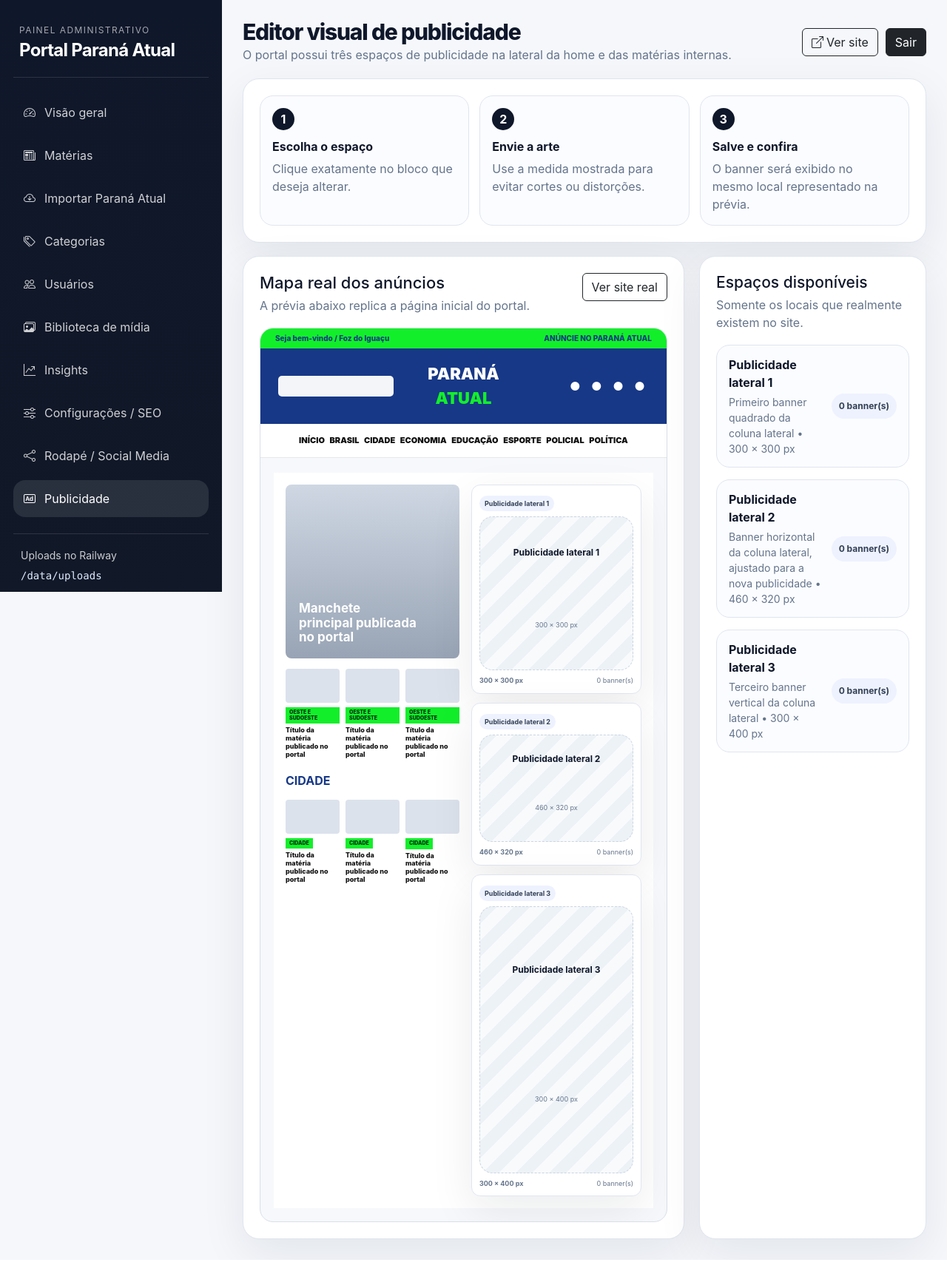
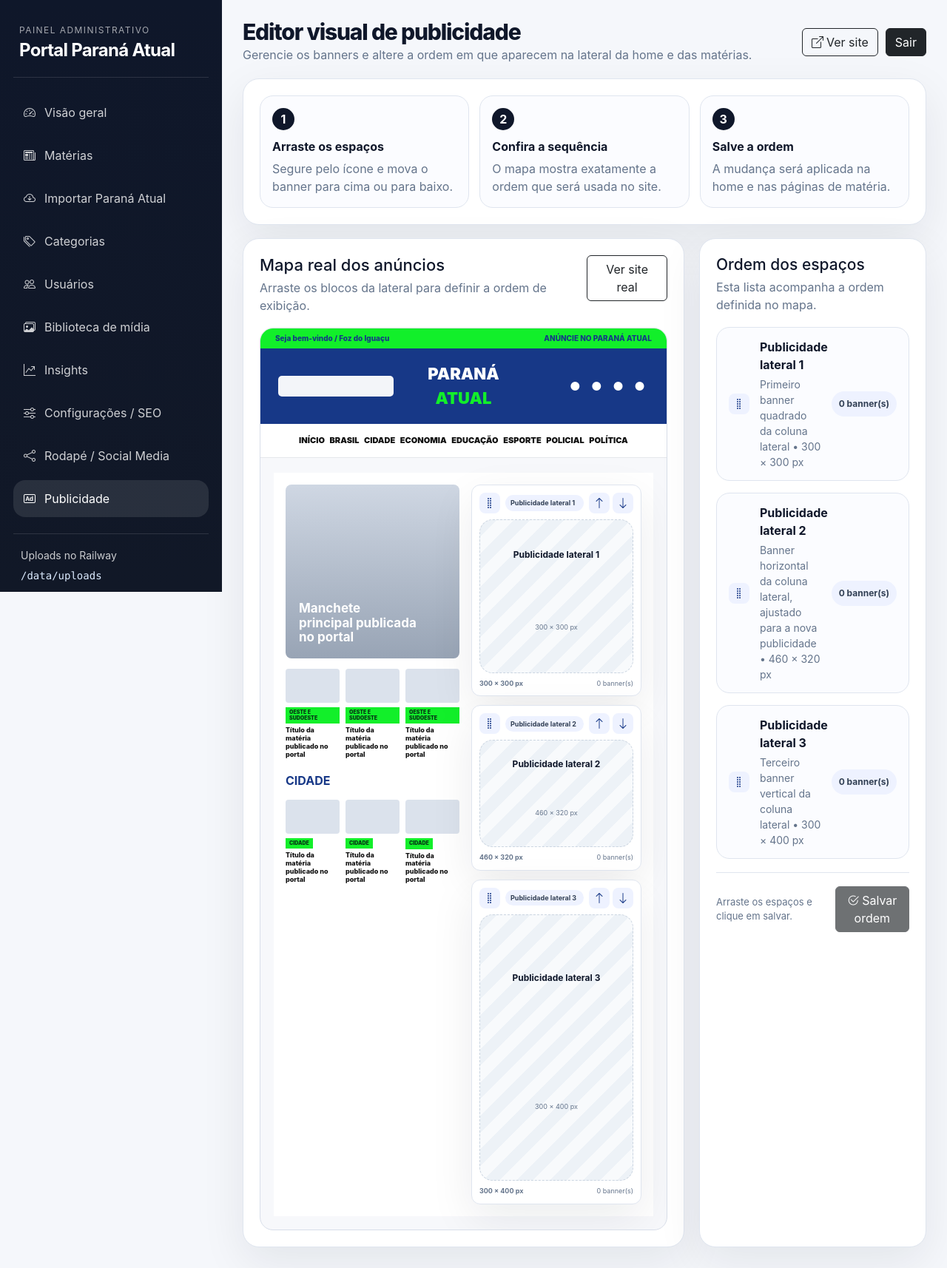
Before and after one commit to Hunter954/Portal-Paran--Atual, a Flask app: page /admin/ads in a window 1280 px wide. Shown: the whole page at 74% size. Run offline with Flask 3, Linux system fonts and the light colour scheme; a user stored in the database is signed in; data comes from the database, SQL or seed files in the repository; parts of the project's set-up code (start-up, migrations or seed data) failed here and were passed over.

Commit message:
Add files via upload

```diff
--- a/app/__init__.py
+++ b/app/__init__.py
@@ -117,6 +117,7 @@
         ("footer_copyright_text", "Todos os direitos reservados - Portal Paraná Atual"),
         ("site_keywords", "notícias, Paraná, Foz do Iguaçu, portal de notícias, atualidades"),
         ("top_menu_category_ids", "[]"),
+        ("ad_sidebar_order", "[\"sidebar_1\", \"header_top\", \"sidebar_2\"]"),
         ("hub_enabled", "0"),
         ("hub_site_key", ""),
         ("hub_receive_token", ""),
--- a/app/routes.py
+++ b/app/routes.py
@@ -84,6 +84,37 @@
             '})();</script>'
         )
     return f'<div class="ad-rotator {wrapper_class}" id="ad-rotator-{slot_id}">{"".join(slides_html)}{controls}</div>{script}'
+
+
+AD_SIDEBAR_KEYS = ('sidebar_1', 'header_top', 'sidebar_2')
+AD_SIDEBAR_WRAPPERS = {
+    'sidebar_1': 'pa-ad pa-ad--green pa-ad--square',
+    'header_top': 'pa-ad pa-ad--blue pa-ad--landscape',
+    'sidebar_2': 'pa-ad pa-ad--green pa-ad--tall',
+}
+
+
+def _ad_sidebar_order() -> list[str]:
+    raw = _setting_json('ad_sidebar_order', list(AD_SIDEBAR_KEYS))
+    if not isinstance(raw, list):
+        raw = []
+    clean = []
+    for key in raw:
+        if key in AD_SIDEBAR_KEYS and key not in clean:
+            clean.append(key)
+    clean.extend(key for key in AD_SIDEBAR_KEYS if key not in clean)
+    return clean
+
+
+def _ad_sidebar_items() -> list[dict]:
+    return [
+        {
+            'key': key,
+            'html': _get_ad(key),
+            'wrapper_class': AD_SIDEBAR_WRAPPERS[key],
+        }
+        for key in _ad_sidebar_order()
+    ]
 
 
 def _get_ad(key: str) -> str:
@@ -668,6 +699,7 @@
         ad_home_bottom=_get_ad("home_bottom"),
         ad_sidebar_1=_get_ad("sidebar_1"),
         ad_sidebar_2=_get_ad("sidebar_2"),
+        ad_sidebar_items=_ad_sidebar_items(),
     )
 
 
@@ -728,6 +760,7 @@
         ad_article_end=_get_ad("home_mid"),
         ad_sidebar_1=_get_ad("sidebar_1"),
         ad_sidebar_2=_get_ad("sidebar_2"),
+        ad_sidebar_items=_ad_sidebar_items(),
     )
 
 
--- a/app/static/css/admin.css
+++ b/app/static/css/admin.css
@@ -270,3 +270,23 @@
 .ads-home-preview__sidebar .ads-preview-art strong{font-size:12px;text-align:center}
 .ads-home-preview__sidebar .ads-preview-art small{font-size:9px}
 @media(max-width:700px){.ads-home-preview{grid-template-columns:1fr}.ads-home-preview__sidebar{display:grid;grid-template-columns:repeat(2,1fr)}.ads-home-preview__cards{grid-template-columns:repeat(2,1fr)}}
+
+/* Ordenação dinâmica dos espaços de publicidade */
+.ads-sortable-item{cursor:grab;user-select:none}
+.ads-sortable-item:active{cursor:grabbing}
+.ads-sortable-item.is-dragging{opacity:.45;transform:scale(.985)}
+.ads-sortable-item.is-drag-over{outline:3px solid rgba(23,56,135,.22);outline-offset:3px}
+.ads-sortable-toolbar{display:flex;align-items:center;gap:7px;margin-bottom:8px}
+.ads-sortable-toolbar .ads-preview-badge{margin:0;flex:1}
+.ads-drag-handle,.ads-order-actions button{border:0;background:#eef2ff;color:#173887;border-radius:8px;width:28px;height:28px;display:inline-grid;place-items:center;padding:0}
+.ads-drag-handle{cursor:grab;font-size:16px}
+.ads-order-actions{display:flex;gap:4px}
+.ads-preview-edit{display:block;color:inherit;text-decoration:none}
+.ads-slot-list-item{display:grid;grid-template-columns:auto minmax(0,1fr) auto}
+.ads-slot-list-item>a{color:inherit;text-decoration:none;min-width:0}
+.ads-order-footer{display:flex;align-items:center;justify-content:space-between;gap:14px;margin-top:18px;padding-top:18px;border-top:1px solid var(--admin-line)}
+.ads-order-status{font-size:13px;color:var(--admin-muted)}
+.ads-order-status.is-dirty{color:#9a6700;font-weight:700}
+.ads-order-status.is-success{color:#15803d;font-weight:700}
+.ads-order-status.is-error{color:#b91c1c;font-weight:700}
+@media(max-width:700px){.ads-order-footer{align-items:stretch;flex-direction:column}.ads-order-footer .btn{width:100%}.ads-home-preview__sidebar{grid-template-columns:1fr!important}}
--- a/app/static/js/admin.js
+++ b/app/static/js/admin.js
@@ -18,3 +18,110 @@
   openBtn?.addEventListener('click', openSidebar);
   closeBtns.forEach((btn) => btn.addEventListener('click', closeSidebar));
 })();
+
+(() => {
+  const editor = document.querySelector('[data-ads-order-editor]');
+  if (!editor) return;
+
+  const sortables = [...editor.querySelectorAll('[data-ads-sortable]')];
+  const preview = editor.querySelector('[data-ads-sortable="preview"]');
+  const saveButton = editor.querySelector('[data-save-ads-order]');
+  const status = editor.querySelector('[data-ads-order-status]');
+  const saveUrl = editor.dataset.saveUrl;
+  let draggedKey = null;
+  let dirty = false;
+
+  const currentOrder = () => [...preview.querySelectorAll('[data-slot-key]')].map(item => item.dataset.slotKey);
+
+  const syncAll = (order) => {
+    sortables.forEach(container => {
+      order.forEach(key => {
+        const item = container.querySelector(`[data-slot-key="${key}"]`);
+        if (item) container.appendChild(item);
+      });
+    });
+  };
+
+  const markDirty = () => {
+    dirty = true;
+    saveButton.disabled = false;
+    status.textContent = 'Ordem alterada. Clique em salvar para aplicar no site.';
+    status.className = 'ads-order-status is-dirty';
+  };
+
+  const moveKey = (key, direction) => {
+    const order = currentOrder();
+    const index = order.indexOf(key);
+    const next = direction === 'up' ? index - 1 : index + 1;
+    if (index < 0 || next < 0 || next >= order.length) return;
+    [order[index], order[next]] = [order[next], order[index]];
+    syncAll(order);
+    markDirty();
+  };
+
+  sortables.forEach(container => {
+    container.addEventListener('dragstart', event => {
+      const item = event.target.closest('[data-slot-key]');
+      if (!item) return;
+      draggedKey = item.dataset.slotKey;
+      item.classList.add('is-dragging');
+      event.dataTransfer.effectAllowed = 'move';
+      event.dataTransfer.setData('text/plain', draggedKey);
+    });
+
+    container.addEventListener('dragover', event => {
+      event.preventDefault();
+      const target = event.target.closest('[data-slot-key]');
+      container.querySelectorAll('.is-drag-over').forEach(el => el.classList.remove('is-drag-over'));
+      if (target && target.dataset.slotKey !== draggedKey) target.classList.add('is-drag-over');
+    });
+
+    container.addEventListener('drop', event => {
+      event.preventDefault();
+      const target = event.target.closest('[data-slot-key]');
+      if (!draggedKey || !target || target.dataset.slotKey === draggedKey) return;
+      const order = currentOrder().filter(key => key !== draggedKey);
+      const targetIndex = order.indexOf(target.dataset.slotKey);
+      const rect = target.getBoundingClientRect();
+      const after = event.clientY > rect.top + rect.height / 2;
+      order.splice(targetIndex + (after ? 1 : 0), 0, draggedKey);
+      syncAll(order);
+      markDirty();
+    });
+
+    container.addEventListener('dragend', () => {
+      draggedKey = null;
+      editor.querySelectorAll('.is-dragging,.is-drag-over').forEach(el => el.classList.remove('is-dragging','is-drag-over'));
+    });
+  });
+
+  editor.addEventListener('click', event => {
+    const button = event.target.closest('[data-move]');
+    if (!button) return;
+    const item = button.closest('[data-slot-key]');
+    moveKey(item.dataset.slotKey, button.dataset.move);
+  });
+
+  saveButton.addEventListener('click', async () => {
+    if (!dirty) return;
+    saveButton.disabled = true;
+    status.textContent = 'Salvando nova ordem...';
+    status.className = 'ads-order-status';
+    try {
+      const response = await fetch(saveUrl, {
+        method: 'POST',
+        headers: {'Content-Type': 'application/json', 'Accept': 'application/json'},
+        body: JSON.stringify({order: currentOrder()}),
+      });
+      const data = await response.json();
+      if (!response.ok || !data.ok) throw new Error(data.message || 'Não foi possível salvar.');
+      dirty = false;
+      status.textContent = data.message;
+      status.className = 'ads-order-status is-success';
+    } catch (error) {
+      saveButton.disabled = false;
+      status.textContent = error.message || 'Erro ao salvar a ordem.';
+      status.className = 'ads-order-status is-error';
+    }
+  });
+})();
--- a/app/templates/admin/ads_editor.html
+++ b/app/templates/admin/ads_editor.html
@@ -1,20 +1,20 @@
 {% extends 'admin/layout.html' %}
 {% block admin_title %}Publicidade{% endblock %}
 {% block page_title %}Editor visual de publicidade{% endblock %}
-{% block page_subtitle %}O portal possui três espaços de publicidade na lateral da home e das matérias internas.{% endblock %}
+{% block page_subtitle %}Gerencie os banners e altere a ordem em que aparecem na lateral da home e das matérias.{% endblock %}
 {% block admin_content %}
 <section class="panel-card ads-guide-card">
   <div class="ads-guide-grid">
-    <div><span class="ads-guide-step">1</span><strong>Escolha o espaço</strong><p>Clique exatamente no bloco que deseja alterar.</p></div>
-    <div><span class="ads-guide-step">2</span><strong>Envie a arte</strong><p>Use a medida mostrada para evitar cortes ou distorções.</p></div>
-    <div><span class="ads-guide-step">3</span><strong>Salve e confira</strong><p>O banner será exibido no mesmo local representado na prévia.</p></div>
+    <div><span class="ads-guide-step">1</span><strong>Arraste os espaços</strong><p>Segure pelo ícone e mova o banner para cima ou para baixo.</p></div>
+    <div><span class="ads-guide-step">2</span><strong>Confira a sequência</strong><p>O mapa mostra exatamente a ordem que será usada no site.</p></div>
+    <div><span class="ads-guide-step">3</span><strong>Salve a ordem</strong><p>A mudança será aplicada na home e nas páginas de matéria.</p></div>
   </div>
 </section>
 
-<section class="ads-visual-layout">
+<section class="ads-visual-layout" data-ads-order-editor data-save-url="{{ url_for('admin.ads_order_post') }}">
   <div class="panel-card ads-visual-canvas">
     <div class="ads-visual-topline">
-      <div><h2>Mapa real dos anúncios</h2><p>A prévia abaixo replica a página inicial do portal.</p></div>
+      <div><h2>Mapa real dos anúncios</h2><p>Arraste os blocos da lateral para definir a ordem de exibição.</p></div>
       <a class="btn btn-outline-dark" href="{{ url_for('site.home') }}" target="_blank" rel="noopener">Ver site real</a>
     </div>
 
@@ -32,28 +32,42 @@
           <strong class="ads-home-preview__section-title">CIDADE</strong>
           <div class="ads-home-preview__cards">{% for i in range(3) %}<div><span></span><small><b>CIDADE</b>Título da matéria publicado no portal</small></div>{% endfor %}</div>
         </div>
-        <div class="ads-home-preview__sidebar">
-          {% for key in ['sidebar_1', 'header_top', 'sidebar_2'] %}
-            {% for item in slot_cards if item.slot.key == key %}
-            <a class="ads-preview-slot ads-preview-slot--{{ item.shape }}" href="{{ url_for('admin.ads_manage', slot_id=item.slot.id) }}">
+        <div class="ads-home-preview__sidebar ads-sortable" data-ads-sortable="preview">
+          {% for item in slot_cards %}
+          <div class="ads-preview-slot ads-preview-slot--{{ item.shape }} ads-sortable-item" draggable="true" data-slot-key="{{ item.slot.key }}">
+            <div class="ads-sortable-toolbar">
+              <button class="ads-drag-handle" type="button" title="Arraste para mudar a posição" aria-label="Arraste para mudar a posição"><i class="bi bi-grip-vertical"></i></button>
               <span class="ads-preview-badge">{{ item.label }}</span>
+              <div class="ads-order-actions">
+                <button type="button" data-move="up" title="Mover para cima"><i class="bi bi-arrow-up"></i></button>
+                <button type="button" data-move="down" title="Mover para baixo"><i class="bi bi-arrow-down"></i></button>
+              </div>
+            </div>
+            <a class="ads-preview-edit" href="{{ url_for('admin.ads_manage', slot_id=item.slot.id) }}">
               <div class="ads-preview-art {% if item.cover_image %}has-image{% endif %}">{% if item.cover_image %}<img src="{{ item.cover_image }}" alt="{{ item.label }}">{% else %}<strong>{{ item.label }}</strong><small>{{ item.dimensions }}</small>{% endif %}</div>
               <div class="ads-preview-meta"><strong>{{ item.dimensions }}</strong><span>{{ item.banner_count }} banner(s)</span></div>
             </a>
-            {% endfor %}
+          </div>
           {% endfor %}
         </div>
       </div>
-
     </div>
   </div>
 
   <div class="panel-card ads-slot-list-card">
-    <div class="panel-head"><div><h2>Espaços disponíveis</h2><p>Somente os locais que realmente existem no site.</p></div></div>
-    <div class="ads-slot-list">
+    <div class="panel-head"><div><h2>Ordem dos espaços</h2><p>Esta lista acompanha a ordem definida no mapa.</p></div></div>
+    <div class="ads-slot-list ads-sortable" data-ads-sortable="list">
       {% for item in slot_cards %}
-      <a class="ads-slot-list-item" href="{{ url_for('admin.ads_manage', slot_id=item.slot.id) }}"><div><strong>{{ item.label }}</strong><small>{{ item.hint }} • {{ item.dimensions }}</small></div><span>{{ item.banner_count }} banner(s)</span></a>
+      <div class="ads-slot-list-item ads-sortable-item" draggable="true" data-slot-key="{{ item.slot.key }}">
+        <button class="ads-drag-handle" type="button" title="Arraste para mudar a posição"><i class="bi bi-grip-vertical"></i></button>
+        <a href="{{ url_for('admin.ads_manage', slot_id=item.slot.id) }}"><div><strong>{{ item.label }}</strong><small>{{ item.hint }} • {{ item.dimensions }}</small></div></a>
+        <span>{{ item.banner_count }} banner(s)</span>
+      </div>
       {% endfor %}
+    </div>
+    <div class="ads-order-footer">
+      <div class="ads-order-status" data-ads-order-status>Arraste os espaços e clique em salvar.</div>
+      <button class="btn btn-dark" type="button" data-save-ads-order disabled><i class="bi bi-check2-circle me-1"></i>Salvar ordem</button>
     </div>
   </div>
 </section>
--- a/app/templates/home.html
+++ b/app/templates/home.html
@@ -33,9 +33,9 @@
   </div>
 
   <aside class="pa-home-sidebar">
-    <div class="pa-ad pa-ad--green pa-ad--square">{% if ad_sidebar_1 %}{{ ad_sidebar_1|safe }}{% endif %}</div>
-    <div class="pa-ad pa-ad--blue pa-ad--landscape">{% if ad_header %}{{ ad_header|safe }}{% endif %}</div>
-    <div class="pa-ad pa-ad--green pa-ad--tall">{% if ad_sidebar_2 %}{{ ad_sidebar_2|safe }}{% endif %}</div>
+    {% for ad_item in ad_sidebar_items %}
+    <div class="{{ ad_item.wrapper_class }}" data-ad-slot="{{ ad_item.key }}">{% if ad_item.html %}{{ ad_item.html|safe }}{% endif %}</div>
+    {% endfor %}
   </aside>
 </section>
 
--- a/app/templates/post.html
+++ b/app/templates/post.html
@@ -48,9 +48,9 @@
   </article>
 
   <aside class="pa-article-sidebar">
-    <div class="pa-ad pa-ad--green pa-ad--square">{% if ad_sidebar_1 %}{{ ad_sidebar_1|safe }}{% endif %}</div>
-    <div class="pa-ad pa-ad--blue pa-ad--landscape">{% if ad_header %}{{ ad_header|safe }}{% endif %}</div>
-    <div class="pa-ad pa-ad--green pa-ad--tall">{% if ad_sidebar_2 %}{{ ad_sidebar_2|safe }}{% endif %}</div>
+    {% for ad_item in ad_sidebar_items %}
+    <div class="{{ ad_item.wrapper_class }}" data-ad-slot="{{ ad_item.key }}">{% if ad_item.html %}{{ ad_item.html|safe }}{% endif %}</div>
+    {% endfor %}
   </aside>
 </div>
 {% endblock %}
```
Also changed, not shown: app/admin.py (+49 -4 lines).
